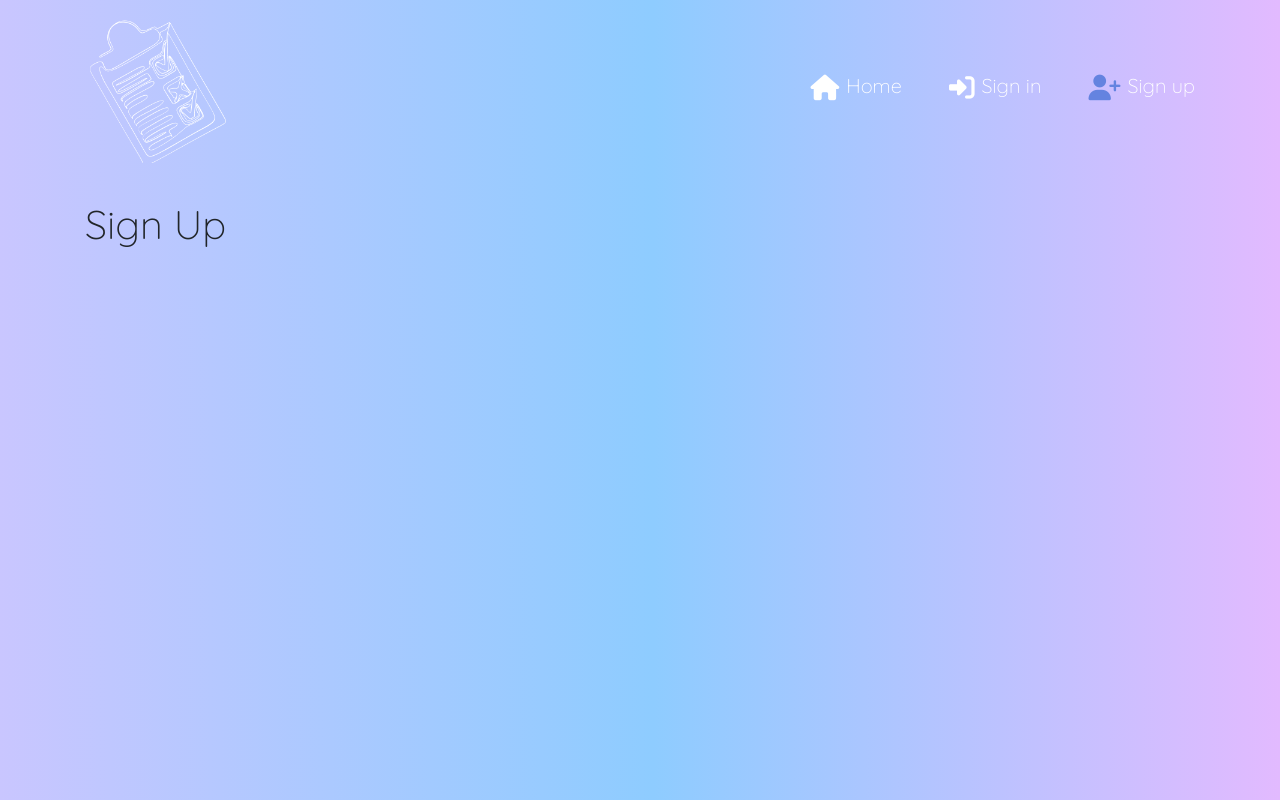
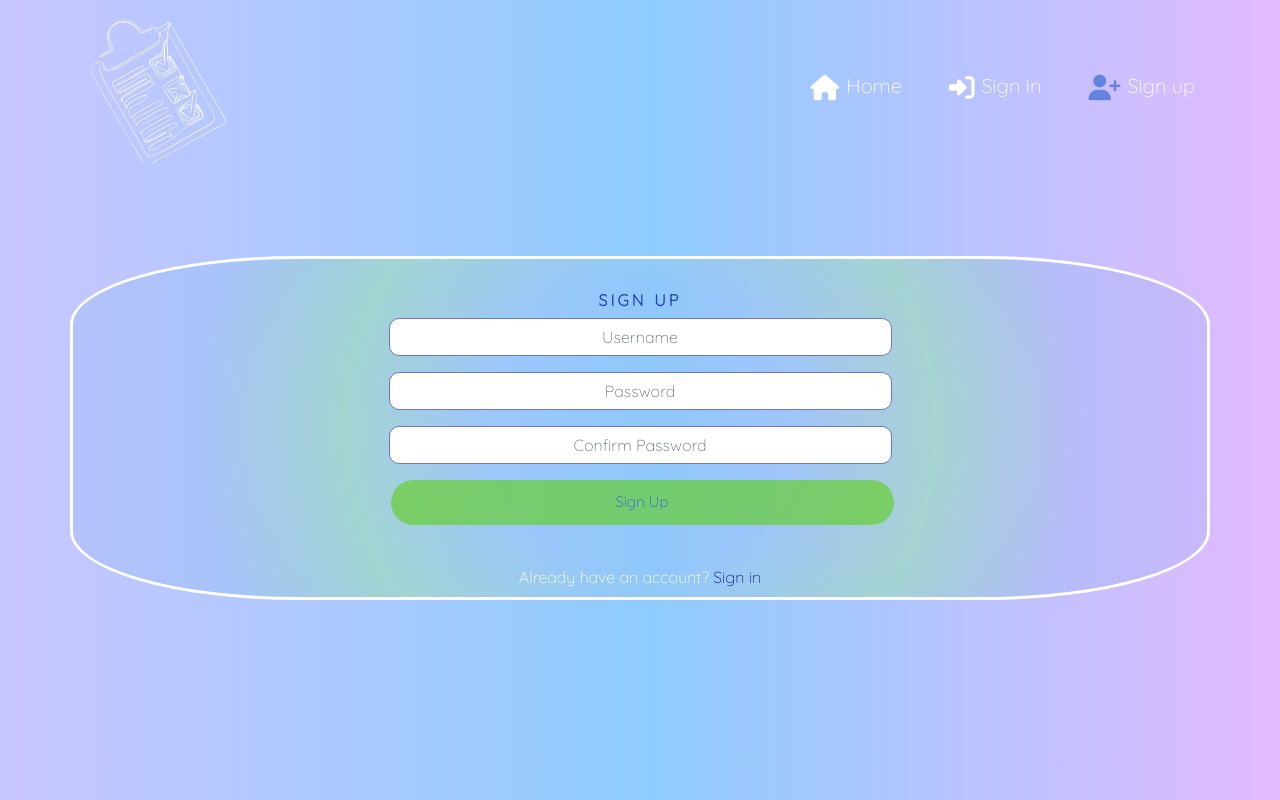
Before and after one commit to bianca9901/todo, a React (Create React App) app in the folder frontend/react-todo-app/: page /signup in a window 1280 px wide. Built offline with nearby package versions, Linux system fonts and the light colour scheme.

Commit message:
Add signup form, apply styling, and integrate Axios

```diff
--- a/frontend/react-todo-app/package.json
+++ b/frontend/react-todo-app/package.json
@@ -6,6 +6,7 @@
     "@testing-library/jest-dom": "^5.17.0",
     "@testing-library/react": "^13.4.0",
     "@testing-library/user-event": "^13.5.0",
+    "axios": "^1.5.0",
     "bootstrap": "^4.6.0",
     "react": "^18.2.0",
     "react-bootstrap": "^1.6.3",
--- a/frontend/react-todo-app/src/App.js
+++ b/frontend/react-todo-app/src/App.js
@@ -2,6 +2,8 @@
 import NavBar from "./components/NavBar";
 import Container from "react-bootstrap/esm/Container";
 import { Route, Switch } from "react-router-dom";
+import './api/axiosDefaults';
+import SignUpForm from "./pages/auth/SignUpForm";
 
 function App() {
   return (
@@ -11,7 +13,7 @@
         <Switch>
           <Route exact path="/" render={() => <h1>Home Page</h1>} />
           <Route exact path="/signin" render={() => <h1>Sign In</h1>} />
-          <Route exact path="/signup" render={() => <h1>Sign Up</h1>} />
+          <Route exact path="/signup" render={() => <SignUpForm />} />
           <Route render={() => <p>Page Not Found!</p>} />
         </Switch>
       </Container>
--- a/frontend/react-todo-app/src/App.module.css
+++ b/frontend/react-todo-app/src/App.module.css
@@ -7,7 +7,7 @@
 }
 
 .Main {
-  padding-top: 200px;
+  padding-top: 80px;
 }
 
 * {
@@ -40,3 +40,21 @@
     transition: color ease-in-out 0.3s;
     color: #6483e0;
   }
+
+  input[type="file"] {
+    display: none;
+  }
+
+  /* scrollbar */
+*::-webkit-scrollbar {
+  width: 5px;
+}
+*::-webkit-scrollbar-track {
+  background: #f1f1f1;
+}
+*::-webkit-scrollbar-thumb {
+  background: #888;
+}
+*::-webkit-scrollbar-thumb:hover {
+  background: #555;
+}
--- a/frontend/react-todo-app/src/api/axiosDefaults.js
+++ b/frontend/react-todo-app/src/api/axiosDefaults.js
@@ -1,6 +1,6 @@
 import axios from "axios";
 
-//axios.defaults.baseURL = 'https://todo-bianca-9a72e771f0e2.herokuapp.com/'
+axios.defaults.baseURL = 'https://todo-bianca-9a72e771f0e2.herokuapp.com/'
 axios.defaults.headers.post['Content-Type'] = 'multipart/form-data'
 axios.defaults.withCredentials = true
 
--- a/frontend/react-todo-app/src/components/NavBar.js
+++ b/frontend/react-todo-app/src/components/NavBar.js
@@ -8,7 +8,7 @@
 
 const NavBar = () => {
   return (
-    <Navbar className={styles.NavBar} expand="md" fixed="top">
+    <Navbar className={styles.NavBar} expand="md">
       <Container>
         <NavLink to="/">
           <Navbar.Brand>
--- /dev/null
+++ b/frontend/react-todo-app/src/pages/auth/SignUpForm.js
@@ -0,0 +1,123 @@
+import React, {useState} from "react";
+import { Link } from "react-router-dom";
+
+import styles from "../../styles/SignInUpForm.module.css";
+import btnStyles from "../../styles/Button.module.css";
+import appStyles from "../../App.module.css";
+
+import { Form, Button, Col, Row, Container, Alert } from "react-bootstrap";
+import axios from "axios";
+import { useHistory } from "react-router-dom/cjs/react-router-dom.min";
+
+const SignUpForm = () => {
+    const [signUpData, setSignupData] = useState({
+        username: '',
+        password1: '',
+        password2: '',
+    });
+
+    const { username, password1, password2 } = signUpData;
+
+    const [ errors, setErrors ] = useState({});
+
+    const history = useHistory();
+
+    const handleChange = (event) => {
+        setSignupData({
+            ...signUpData,
+            [event.target.name]: event.target.value
+        });
+    }
+
+    const handleSubmit = async (event) => {
+        event.preventDefault();
+        try {
+          await axios.post("/dj-rest-auth/registration/", signUpData);
+          history.push("/signin");
+        } catch (err) {
+          setErrors(err.response?.data);
+        }
+      };
+
+  return (
+    <Row className={styles.Row}>
+      <Col className="my-auto py-2 p-md-2" md={6}>
+        <Container className={`${appStyles.Content} p-4 `}>
+          <h1 className={styles.Header}>sign up</h1>
+
+          <Form onSubmit={handleSubmit}>
+            <Form.Group controlId="username">
+              <Form.Label className="d-none">username</Form.Label>
+              <Form.Control
+              className={styles.Input}
+                type="text"
+                placeholder="Username"
+                name="username"
+                value={username}
+                onChange={handleChange}
+              />
+            </Form.Group>
+            {errors.username?.map((message, idx) => (
+              <Alert key={idx} variant="warning">
+                {message}
+              </Alert>
+            ))}
+
+            <Form.Group controlId="password1">
+              <Form.Label className="d-none">Password</Form.Label>
+              <Form.Control
+              className={styles.Input}
+                type="password"
+                placeholder="Password"
+                name="password1"
+                value={password1}
+                onChange={handleChange}
+              />
+            </Form.Group>
+            {errors.password1?.map((message, idx) => (
+              <Alert key={idx} variant="warning">
+                {message}
+              </Alert>
+            ))}
+
+            <Form.Group controlId="password2">
+              <Form.Label className="d-none">Confirm Password</Form.Label>
+              <Form.Control
+              className={styles.Input}
+                type="password"
+                placeholder="Confirm Password"
+                name="password2"
+                value={password2}
+                onChange={handleChange}
+              />
+            </Form.Group>
+            {errors.password2?.map((message, idx) => (
+              <Alert key={idx} variant="warning">
+                {message}
+              </Alert>
+            ))}
+
+            <Button className={`${btnStyles.Button} ${btnStyles.Wide}
+            ${btnStyles.Bright}`} type="submit">
+              Sign Up
+            </Button>
+            {errors.non_field_errors?.map((message, idx) => (
+              <Alert key={idx} variant="warning" className="mt-3">
+                {message}
+              </Alert>
+            ))}
+          </Form>
+
+        </Container>
+        <Container className={`mt-3 ${appStyles.Content}`}>
+          <Link className={styles.Link} to="/signin">
+            Already have an account? <span>Sign in</span>
+          </Link>
+        </Container>
+
+      </Col>
+    </Row>
+  );
+};
+
+export default SignUpForm;
--- /dev/null
+++ b/frontend/react-todo-app/src/styles/Button.module.css
@@ -0,0 +1,70 @@
+.Button {
+  font-size: 0.8rem;
+  align-self: center;
+  border-radius: 100px;
+  border-color: transparent;
+  padding: 4px 10px;
+  margin-left: 2px;
+  margin-right: 2px;
+  min-width: 75px;
+}
+
+.Button:hover {
+  opacity: 0.8;
+  border-color: transparent;
+  cursor: pointer;
+}
+
+.Button:hover:active {
+  background-color: #2ad735c7 !important;
+}
+
+.Button:active {
+  background-color: #2dc037b5 !important;
+}
+
+.Button:focus {
+  background-color: #4dd030bd;
+}
+
+.Wide {
+  padding: 10px 50px;
+  width: 100%;
+}
+
+.Blue,
+.BlueOutline:hover,
+.Bright:hover {
+  background-color: #2143b2ae;
+  color: #ffffff;
+}
+
+.BlueOutline,
+.Blue:hover {
+  /* border: 1px solid #2142b2; */
+  background-color: #ffffff;
+  color: #2142b2;
+}
+
+.Black,
+.BlackOutline:hover {
+  /* background-color: #242a3d;
+  color: white; */
+  background-color: #242a3d;
+  color: aliceblue;
+}
+
+.Black:hover,
+.BlackOutline {
+  /* background-color: #dadadf;
+  color: #242a3d;
+  border-color: #242a3d; */
+  background-color: aliceblue;
+  color: #242a3d;
+}
+
+.Bright {
+  background-color: #65ce2dac;
+  color: #335ce4;
+  font-size: 15px;
+}
--- /dev/null
+++ b/frontend/react-todo-app/src/styles/SignInUpForm.module.css
@@ -0,0 +1,52 @@
+.Row {
+    background: rgb(160,158,205);
+    background: radial-gradient(circle, rgba(160,158,205,0.08869485294117652) 25%, rgba(158,218,184,0.6321122198879552) 50%, rgba(43,147,207,0.08869485294117652) 75%);
+    display: flex;
+    justify-content: center;
+    border: solid white;
+    border-radius: 20%;
+  }
+
+  .Input {
+    background: #ffffff;
+    border: 1px solid #6d76c2;
+    border-radius: 10px;
+    box-sizing: border-box;
+    color: #7177a1;
+    text-align: center;
+    padding: 10px;
+  }
+
+  .Header {
+    font-style: normal;
+    font-weight: bold;
+    font-size: 16px;
+    line-height: 19px;
+    text-align: center;
+    letter-spacing: 0.2em;
+    text-transform: uppercase;
+    color: #2142b2;
+  }
+
+  .Link {
+    text-decoration: none;
+    text-align: center;
+    display: block;
+    margin: auto;
+  }
+
+  .Link span {
+    color: #1e218a;
+  }
+
+  .Container {
+    padding: 30px 10px;
+  }
+
+  .SignInCol {
+    height: 320px;
+  }
+
+  .SignUpCol {
+    height: 375px;
+  }
```
Also changed, not shown: 1 other file (tests, documents, lock files or other folders).
